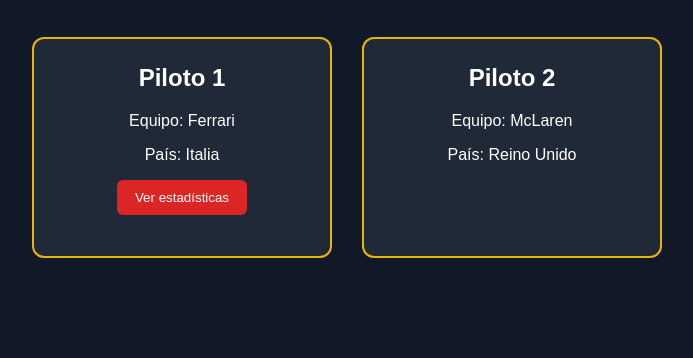
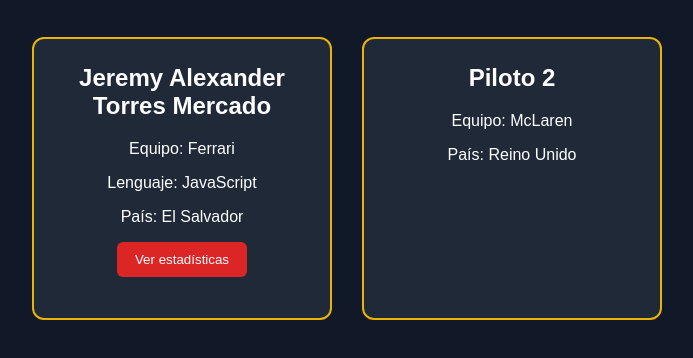
Before and after one commit to Jeremy-torres2026-web/proyecto3-perfil, a plain HTML site: page index.html in a window 1280 px wide. Shown: the part 90-448 px from the top of the page, without its empty margins (293-986 px from the left). Drawn offline with Linux system fonts and the light colour scheme.

Commit message:
feat: actualizar nombres y lenguajes de los pilotos

```diff
--- a/index.html
+++ b/index.html
@@ -14,12 +14,13 @@
         <section class="pilotos">
 
             <div class="card-piloto">
-                <h2 id="nombre">Piloto 1</h2>
-                <p>Equipo: Ferrari</p>
-                <p>País: Italia</p>
-                <button id="btn-estadisticas">Ver estadísticas</button>
-                <p id="estadisticas"></p>
-            </div>
+    <h2 id="nombre">Jeremy Alexander Torres Mercado</h2>
+    <p>Equipo: Ferrari</p>
+    <p>Lenguaje: JavaScript</p>
+    <p>País: El Salvador</p>
+    <button id="btn-estadisticas">Ver estadísticas</button>
+    <p id="estadisticas"></p>
+</div>
 
             <div class="card-piloto">
                 <h2>Piloto 2</h2>
```
